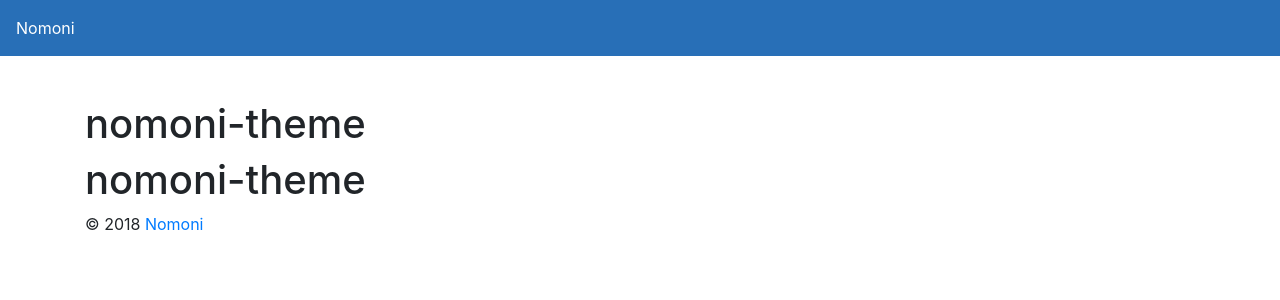
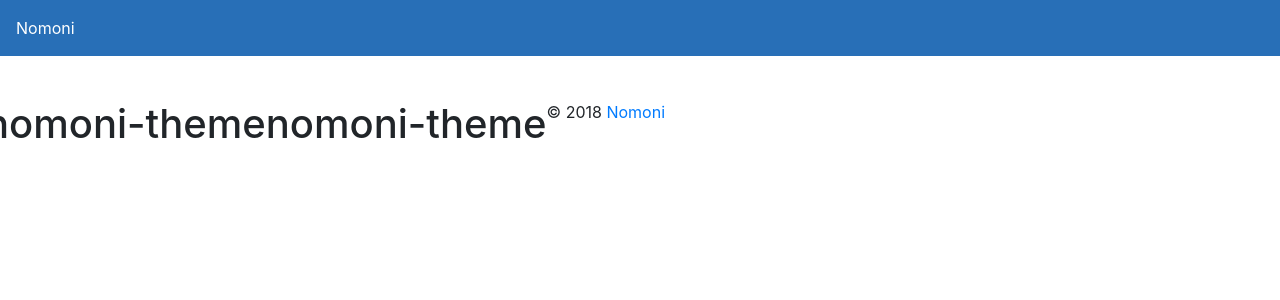
Before and after one commit to treefishuk/nomoni-theme, a Jekyll site: the page built from README.md, in a window 1280 px wide. Shown: the top 300 px of the page. Built offline with Jekyll 4.4.1, drawn with Linux system fonts in a browser that asks for light colours; our own code applies the rules of GitHub Pages for plain Markdown files.

Commit message:
Styles work

```diff
--- a/_sass/styles.scss
+++ b/_sass/styles.scss
@@ -4,7 +4,7 @@
     padding-top: 100px;
 
     > main {
-        @extend .container;
+        @extend .row;
 
         > nav {
             @extend .col-lg-3;
@@ -21,6 +21,7 @@
         top: 0;
         position: fixed;
         width: 100%;
+        z-index: 1000;
 
         a {
             color: #fff;
@@ -35,6 +36,6 @@
 
 .highlighter-rouge {
     background: #f8f8f8;
-    padding: 15px;
-    margin: 15px 0;
+    padding: 1rem;
+    margin: 1rem 0;
 }
```
